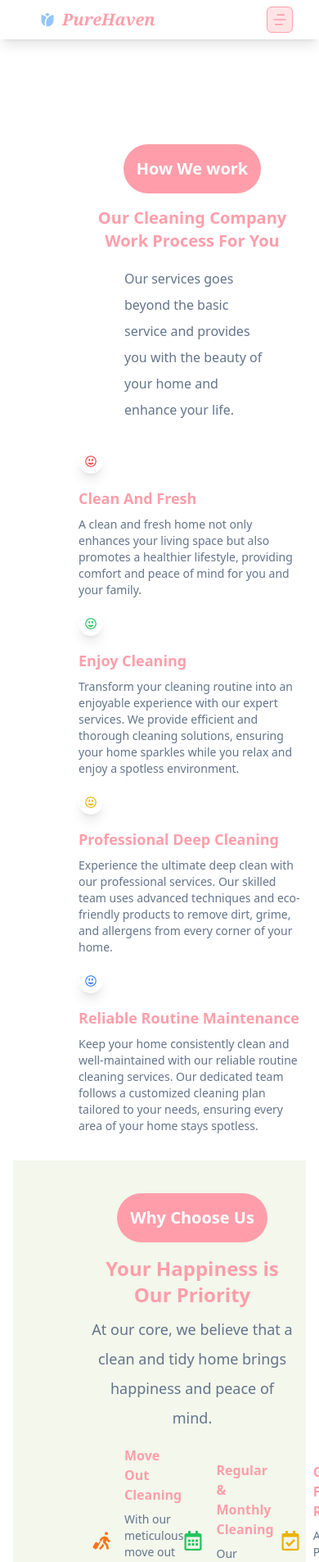
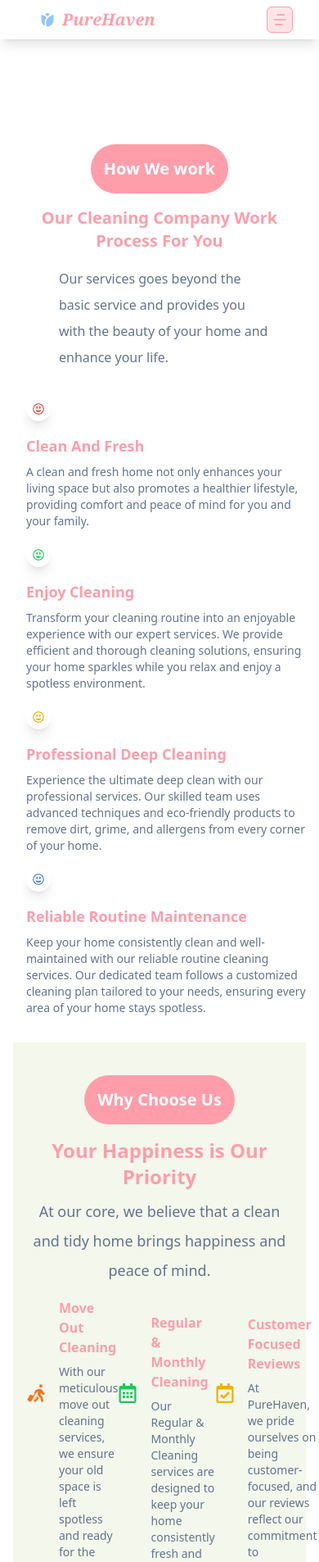
Before and after one commit to kvchi/PureHaven, a React (Vite) app: page /services in a window 390 px wide. Shown: the top 1906 px of the page at 82% size. Built offline with nearby package versions, Linux system fonts and the light colour scheme.

Commit message:
second commit

```diff
--- a/src/pages/Services.jsx
+++ b/src/pages/Services.jsx
@@ -2,21 +2,21 @@ import React from 'react'
 import { FaRegCalendarAlt, FaRegCalendarCheck } from 'react-icons/fa'
 import { FaPersonWalkingLuggage, FaRegFaceGrinWide } from 'react-icons/fa6'
 import { cleaningLady3, cleaningMan } from '../assets/images'
-import { Link } from 'react-router-dom'
-import { GiCheckMark } from 'react-icons/gi'
+
+
 import Cards from '../components/Cards'
 
 export default function Services() {
   return (
     <main className='bg-white py-16 px-4 '>
-        <div className='mt-16 flex items-center justify-center md:justify-start ml-20 '>
+        <div className='mt-16 flex items-center justify-center md:justify-start md:ml-20 '>
           <h4 className='bg-primary text-white text-xl font-semibold rounded-full p-4'>How We work</h4>
         </div>
-        <div className='mt-4 ml-20 flex flex-col md:flex-row'>
+        <div className='mt-4 md:ml-20 flex flex-col md:flex-row'>
           <h3 className=' text-primary text-xl md:text-2xl font-bold md:max-w-lg mb-4 text-center'>Our Cleaning Company Work Process For You</h3>
           <p className='leading-loose text-slate-500 md:max-w-sm px-10 ml-4'>Our services goes beyond the basic service and provides you with the beauty of your home and enhance your life.</p>
         </div>
-        <div className='grid grid-cols-1 md:grid-cols-4 gap-4 mt-8 ml-20'>
+        <div className='grid grid-cols-1 md:grid-cols-4 gap-4 mt-8 ml-4 md:ml-20'>
             {
               [
                 {id: "1234", heading: "Clean And Fresh", text: "A clean and fresh home not only enhances your living space but also promotes a healthier lifestyle, providing comfort and peace of mind for you and your family.",color: "text-red-500"},
@@ -36,11 +36,11 @@ export default function Services() {
             }
         </div>
         <section className='bg-secondary h-screen p-10 md:p-20 px-4 md:px-0 mt-8'>
-                <div className='ml-20 flex justify-center md:justify-start'>
+                <div className=' flex justify-center md:justify-start md:ml-8'>
                   <h3 className='bg-primary p-4 rounded-full text-xl font-semibold text-white text-center'>Why Choose Us</h3>
                 </div>
                 <aside className='flex-1 flex flex-col md:flex-row relative'>
-                  <div className='ml-20 mt-4'>
+                  <div className='md:ml-8 mt-4'>
                     <h3 className='text-primary text-2xl md:text-4xl font-semibold  md:max-w-lg text-center md:text-start'>
                       Your Happiness is Our Priority
                     </h3>
@@ -83,7 +83,7 @@ export default function Services() {
                 </aside>
 
         </section>
-        <section className='bg-white w-full  p-10 px-4 ml-16'>
+        <section className='bg-white w-full  p-10 px-4 '>
                 <div className='flex  items-center justify-center md:justify-start'>
                   <h3 className='bg-primary/90  p-2 text-xl md:text-2xl rounded-full text-white font-semibold'>
                     Pricing
--- a/src/pages/Testimonials.jsx
+++ b/src/pages/Testimonials.jsx
@@ -86,7 +86,7 @@ export default function Testimonials() {
         <h3 className='text-4xl text-center md:text-start font-bold text-primary mt-2'>Frquently Asked Questions</h3>
       </div>
     <aside className='flex flex-col md:flex-row'>
-    <div className='faq ml-20 w-[500px] mb-12 bg-secondary shadow-xl rounded-md p-4'>
+    <div className='faq ml-12 w-[500px] mb-12 bg-secondary shadow-xl rounded-md p-4'>
           {faqsData.map((el, i)=> (
                 <div key={i} className='el'>
                   <div className='heading flex items-center justify-between'>
@@ -109,7 +109,7 @@ export default function Testimonials() {
                 </div>
           ))}
       </div>
-      <div className='ml-20 mb-4 md:ml-56 w-[500px] '>
+      <div className='ml-12 mb-4 md:ml-56 w-[500px] '>
         <img src={cleaners} alt="" className='rounded-tr-[100px] border-[10px] border-white shadow-xl'/>
       </div>
     </aside>
```
